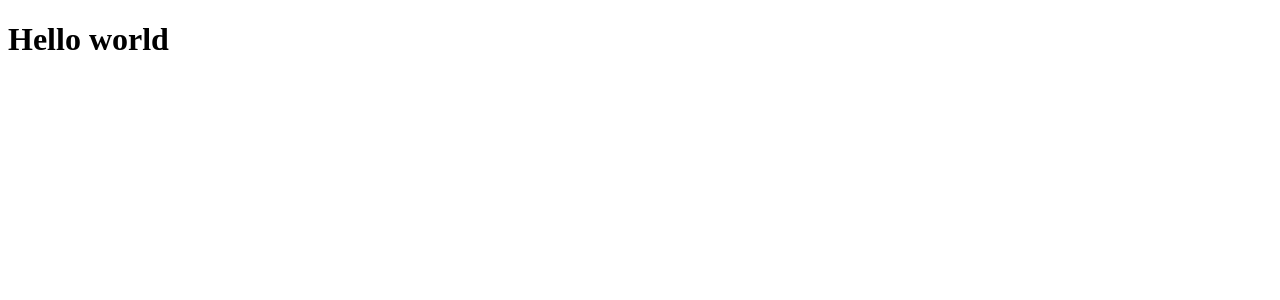
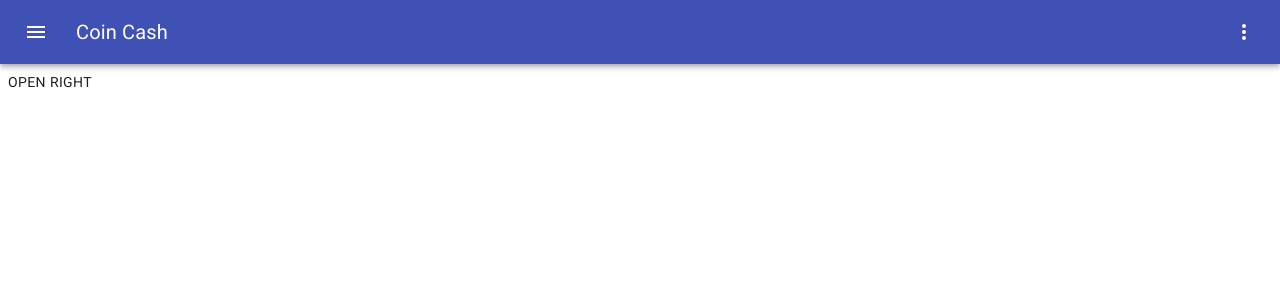
Before and after one commit to Kaibaliev/Coin-Cash, a React (Create React App) app in the folder coin-cash-front/: page / in a window 1280 px wide. Shown: the top 300 px of the page. Built offline with nearby package versions, Linux system fonts and the light colour scheme.

Commit message:
App header to set

```diff
--- a/coin-cash-front/package.json
+++ b/coin-cash-front/package.json
@@ -4,6 +4,7 @@
   "private": true,
   "dependencies": {
     "@material-ui/core": "^4.9.5",
+    "@material-ui/icons": "^4.9.1",
     "@testing-library/jest-dom": "^4.2.4",
     "@testing-library/react": "^9.3.2",
     "@testing-library/user-event": "^7.1.2",
--- a/coin-cash-front/src/App.js
+++ b/coin-cash-front/src/App.js
@@ -1,15 +1,27 @@
 import React, {Component} from 'react';
-import ReactDOM from 'react-dom';
+import AppHeader from './components/header';
+import {AppDrawer} from './components/drawer';
 
-class App extends Component {
+export default class App extends Component {
+    constructor (props) {
+        super(props);
+        this.state = {
+            isDrawerOpen: false
+        }
+}
+
     render() {
         return (
             <div className="App">
-<h1>Hello world</h1>
+                <AppHeader
+                    onLeftIconClick={() => this.setState({isDrawerOpen: true})}
+                />
+                <AppDrawer
+                    open = {this.state.isDrawerOpen}
+                    toggleDrawer={() => this.setState({isDrawerOpen: false})}
+                />
             </div>
         )
     }
 
-}
-
-export default App;
+};
--- /dev/null
+++ b/coin-cash-front/src/components/drawer.js
@@ -0,0 +1,81 @@
+import React from 'react'
+import { makeStyles } from '@material-ui/core/styles';
+import Drawer from '@material-ui/core/Drawer';
+import Button from '@material-ui/core/Button';
+import List from '@material-ui/core/List';
+import Divider from '@material-ui/core/Divider';
+import ListItem from '@material-ui/core/ListItem';
+import ListItemIcon from '@material-ui/core/ListItemIcon';
+import ListItemText from '@material-ui/core/ListItemText';
+import InboxIcon from '@material-ui/icons/MoveToInbox';
+import MailIcon from '@material-ui/icons/Mail';
+
+const useStyles = makeStyles({
+    list: {
+        width: 250,
+    },
+    fullList: {
+        width: 'auto',
+    },
+});
+
+export const AppDrawer = (props) =>{
+    const classes = useStyles();
+    const [state, setState] = React.useState({
+        top: false,
+        left: false,
+        bottom: false,
+        right: false,
+    });
+
+    const toggleDrawer = (side, open) => event => {
+        if (event.type === 'keydown' && (event.key === 'Tab' || event.key === 'Shift')) {
+            return;
+        }
+
+        setState({ ...state, [side]: open });
+    };
+
+    const sideList = side => (
+        <div
+            className={classes.list}
+            role="presentation"
+            onClick={toggleDrawer(side, false)}
+            onKeyDown={toggleDrawer(side, false)}
+        >
+            <List>
+                {['Inbox', 'Starred', 'Send email', 'Drafts'].map((text, index) => (
+                    <ListItem button key={text}>
+                        <ListItemIcon>{index % 2 === 0 ? <InboxIcon /> : <MailIcon />}</ListItemIcon>
+                        <ListItemText primary={text} />
+                    </ListItem>
+                ))}
+            </List>
+            <Divider />
+            <List>
+                {['All mail', 'Trash', 'Spam'].map((text, index) => (
+                    <ListItem button key={text}>
+                        <ListItemIcon>{index % 2 === 0 ? <InboxIcon /> : <MailIcon />}</ListItemIcon>
+                        <ListItemText primary={text} />
+                    </ListItem>
+                ))}
+            </List>
+        </div>
+    );
+
+
+    return (
+        <div>
+            <Button onClick={toggleDrawer('right', true)}>Open Right</Button>
+            <Drawer open={props.open}
+                    onClose={open => props.toggleDrawer(open)}>
+                {sideList('left')}
+            </Drawer>
+           <Drawer anchor="right"
+                   open={state.right}
+                   onClose={toggleDrawer('right', false)}>
+                {sideList('right')}
+            </Drawer>
+        </div>
+    );
+}
--- /dev/null
+++ b/coin-cash-front/src/components/header.js
@@ -0,0 +1,48 @@
+import React from 'react';
+import { makeStyles } from '@material-ui/core/styles';
+import AppBar from '@material-ui/core/AppBar';
+import Toolbar from '@material-ui/core/Toolbar';
+import Typography from '@material-ui/core/Typography';
+import MoreIcon from '@material-ui/icons/MoreVert';
+import IconButton from '@material-ui/core/IconButton';
+import MenuIcon from '@material-ui/icons/Menu';
+
+const useStyles = makeStyles(theme => ({
+    root: {
+        flexGrow: 1,
+    },
+    menuButton: {
+        marginRight: theme.spacing(2),
+    },
+    title: {
+        flexGrow: 1,
+    },
+}));
+
+export default function AppHeader (props) {
+    const classes = useStyles();
+
+    return (
+        <div className={classes.root}>
+            <AppBar position="static">
+                <Toolbar>
+                    <IconButton edge="start"
+                                className={classes.menuButton}
+                                color="inherit" aria-label="menu"
+                                onClick={()=> props.onLeftIconClick()}>
+                        <MenuIcon />
+                    </IconButton>
+                    <Typography variant="h6"
+                                className={classes.title}>
+                        Coin Cash
+                    </Typography>
+                    <IconButton aria-label="display more actions"
+                                edge="end"
+                                color="inherit">
+                        <MoreIcon />
+                    </IconButton>
+                </Toolbar>
+            </AppBar>
+        </div>
+    );
+}
--- /dev/null
+++ b/coin-cash-front/src/index.css
@@ -0,0 +1,7 @@
+@import url('https://fonts.googleapis.com/css?family=Roboto&display=swap');
+
+body{
+    margin: 0;
+    padding: 0;
+    font-family: 'Roboto', sans-serif;
+}
--- a/coin-cash-front/src/index.js
+++ b/coin-cash-front/src/index.js
@@ -1,5 +1,6 @@
 import React from 'react';
 import ReactDOM from 'react-dom';
+import './index.css';
 import App from './App';
 
 ReactDOM.render(<App />, document.getElementById('root'));
```
Also changed, not shown: 1 other file (tests, documents, lock files or other folders).
